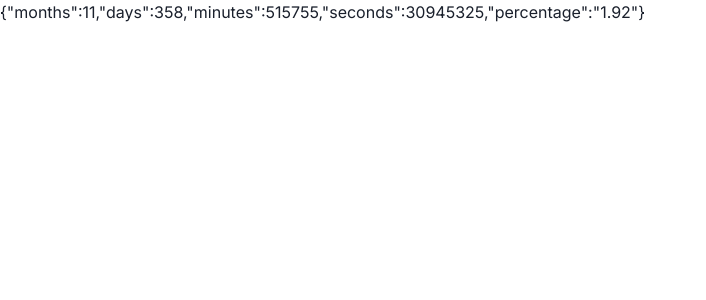
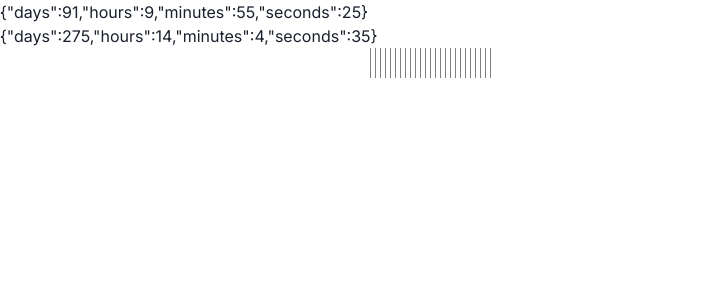
Before and after one commit to s4sh4w4lk3r/demob-awaiter, a Next.js app: page / in a window 1280 px wide. Shown: the top 300 px of the page, without its empty margins (0-706 px from the left). Built offline with nearby package versions, Linux system fonts and the light colour scheme.

Commit message:
изменил функцию подсчета, добавил прогресс бар

```diff
--- a/app/layout.tsx
+++ b/app/layout.tsx
@@ -5,8 +5,8 @@ import Providers from "@/Providers";
 const inter = Inter({ subsets: ["latin"] });
 
 export const metadata: Metadata = {
-    title: "Create Next App",
-    description: "Generated by create next app",
+    title: "ДМБ Таймер",
+    description: "Таймер до демобилизации для моей любимой",
 };
 
 export default function RootLayout({
--- a/app/page.tsx
+++ b/app/page.tsx
@@ -1,9 +1,9 @@
-import ProgressBar from "@/components/ProgressBar";
+import MainPage from "@/components/MainPage";
 
 export default function Home() {
     return (
         <main>
-            <ProgressBar />
+            <MainPage />
         </main>
     );
 }
--- /dev/null
+++ b/components/MainPage.tsx
@@ -0,0 +1,23 @@
+"use client";
+import { ComebackType, getComeback } from "@/date";
+import { Text } from "@chakra-ui/react";
+import React, { useEffect, useState } from "react";
+import ProgressBar from "./ProgressBar";
+
+export default function MainPage() {
+    useEffect(() => {
+        // const timer = setInterval(() => setComeback(getComeback({ startDate: new Date("2023-03-27 12:00") })), 1000);
+        const timer = setInterval(() => setComeback(getComeback({ startDate: new Date("2023-06-26 12:00") })), 1000);
+        return () => clearTimeout(timer);
+    }, []);
+
+    const [comeback, setComeback] = useState<ComebackType | null>(null);
+
+    return (
+        <>
+            <Text>{JSON.stringify(comeback?.remained)}</Text>
+            <Text>{JSON.stringify(comeback?.elapsed)}</Text>
+            <ProgressBar percentage={Math.floor(comeback?.percentage ?? 0)} />
+        </>
+    );
+}
--- a/components/ProgressBar.tsx
+++ b/components/ProgressBar.tsx
@@ -1,15 +1,36 @@
-"use client";
-import { ComebackType, getComeback } from "@/date";
-import { Text } from "@chakra-ui/react";
-import React, { useEffect, useState } from "react";
+import { Box, HStack } from "@chakra-ui/react";
 
-export default function ProgressBar() {
-    useEffect(() => {
-        const timer = setInterval(() => setComeback(getComeback(new Date("2024-03-20"))), 1000);
-        return () => clearTimeout(timer);
-    }, []);
+export default function ProgressBar({ percentage }: { percentage: number }) {
+    const palki: JSX.Element[] = [];
 
-    const [comeback, setComeback] = useState<ComebackType | null>(null);
+    for (let i = 0; i < 99; i++) {
+        if (i < percentage - 1) {
+            palki.push(
+                <Box
+                    w={"1px"}
+                    h={"30px"}
+                    bgColor={"white"}
+                    key={i}
+                />
+            );
+        } else {
+            palki.push(
+                <Box
+                    w={"1px"}
+                    h={"30px"}
+                    bgColor={"gray"}
+                    key={i}
+                />
+            );
+        }
+    }
 
-    return <Text>{JSON.stringify(comeback)}</Text>;
+    return (
+        <HStack
+            gap={"4px"}
+            wrap={"wrap"}
+        >
+            {palki}
+        </HStack>
+    );
 }
--- a/date.ts
+++ b/date.ts
@@ -7,30 +7,38 @@ dayjs.extend(relativeTime);
 dayjs.extend(duration);
 dayjs.locale("ru");
 
-export function getComeback(startDate: Date): ComebackType {
+export function getComeback({ startDate }: { startDate: Date }): ComebackType {
     const now = dayjs();
     const start = dayjs(startDate);
     const end = start.add(1, "y");
 
-    const monthsRemains = end.diff(now, "month");
-    const daysRemains = end.diff(now, "days");
-    const minutesRemains = end.diff(now, "minutes");
-    const secondsRemains = end.diff(now, "seconds");
-    const daysTotal = end.diff(start, "days");
+    const daysTotal = end.diff(start, "d");
+    const daysRemains = end.diff(now, "d");
+
+    const elapsed = now.diff(start);
+    const remained = end.diff(now);
+    const elapsedTimespan = dayjs.duration(elapsed);
+    const remainedTimespan = dayjs.duration(remained);
 
     return {
-        months: monthsRemains,
-        days: daysRemains,
-        minutes: minutesRemains,
-        seconds: secondsRemains,
-        percentage: (100 - (daysRemains / daysTotal) * 100).toFixed(2),
+        elapsed: {
+            days: daysTotal - daysRemains,
+            hours: elapsedTimespan.hours(),
+            minutes: elapsedTimespan.minutes(),
+            seconds: elapsedTimespan.seconds(),
+        },
+        remained: {
+            days: daysRemains,
+            hours: remainedTimespan.hours(),
+            minutes: remainedTimespan.minutes(),
+            seconds: remainedTimespan.seconds(),
+        },
+        percentage: Number.parseFloat((100 - (daysRemains / daysTotal) * 100).toFixed(2)),
     };
 }
 
 export type ComebackType = {
-    months: number;
-    days: number;
-    minutes: number;
-    seconds: number;
-    percentage: string;
+    elapsed: { days: number; hours: number; minutes: number; seconds: number };
+    remained: { days: number; hours: number; minutes: number; seconds: number };
+    percentage: number;
 };
```
